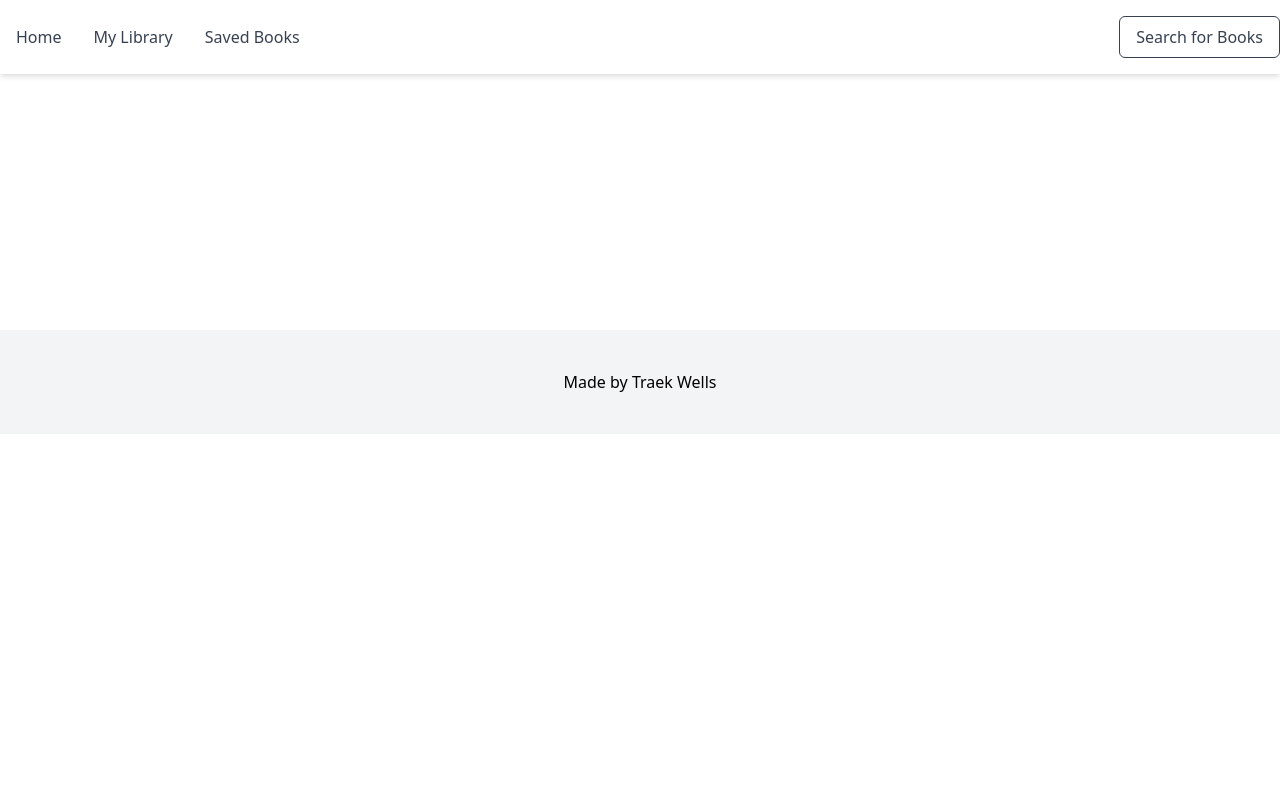
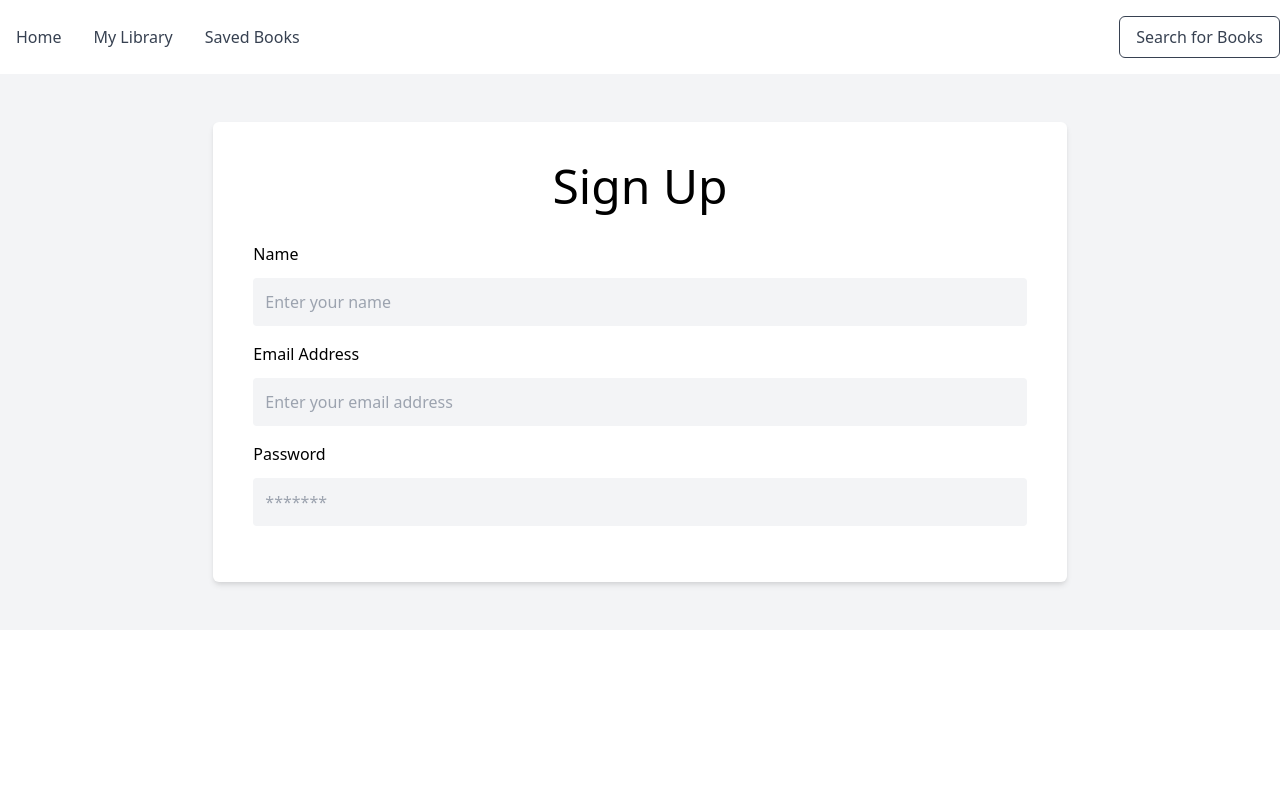
Before and after one commit to TraekWells/book-review-app, a Vue app: page /sign-up in a window 1280 px wide. Shown: the top 800 px of the page. Built offline with nearby package versions, Linux system fonts and the light colour scheme.

Commit message:
Started working on the signup page

```diff
--- a/src/components/BookCard.vue
+++ b/src/components/BookCard.vue
@@ -22,10 +22,17 @@
         {{ book.volumeInfo.title }}
       </h3>
       <p v-if="book.searchInfo" class="flex-grow text-md mb-4">
-        {{ this.stripContent(book.searchInfo.textSnippet) }}
+        {{
+          this.stripContent(
+            this.replaceEntity(this.book.searchInfo.textSnippet)
+          )
+        }}
       </p>
       <router-link
-        :to="{ name: 'BookDetails', params: { title: title, book: book } }"
+        :to="{
+          name: 'BookDetails',
+          params: { title: title, snippet: snippet, book: book },
+        }"
         class="learn-more flex text-blue-600 hover:text-blue-800"
         >Learn More <ArrowRightIcon class="ml-2 transition-all"
       /></router-link>
@@ -49,6 +56,7 @@ export default {
   data() {
     return {
       title: "",
+      snippet: "",
     };
   },
   components: {
@@ -58,11 +66,17 @@ export default {
   methods: {
     stripContent(text) {
       let regex = /(<([^>]+)>)/gi;
-      return text.replace(regex, "");
+      return text.replaceAll(regex, "");
+    },
+    replaceEntity(str) {
+      return str.replaceAll("&#39;", "'");
     },
   },
   created() {
     this.title = slugify(this.book.volumeInfo.title, { lower: true });
+    this.snippet = this.stripContent(
+      this.replaceEntity(this.book.searchInfo.textSnippet)
+    );
     aos.init();
   },
 };
--- /dev/null
+++ b/src/components/SignUp.vue
@@ -0,0 +1,42 @@
+<template>
+  <article class="sign-up bg-gray-100 py-12">
+    <div class="container">
+      <form class="bg-white p-10 rounded-md shadow-md w-2/3 mx-auto">
+        <h1 class="text-center mb-8">Sign Up</h1>
+        <div class="form-field flex flex-col mb-4">
+          <label for="name" class="mb-3">Name</label>
+          <input
+            type="text"
+            id="name"
+            class="p-3 bg-gray-100 rounded"
+            placeholder="Enter your name"
+          />
+        </div>
+        <div class="form-field flex flex-col mb-4">
+          <label for="email" class="mb-3">Email Address</label>
+          <input
+            type="text"
+            id="email"
+            class="p-3 bg-gray-100 rounded"
+            placeholder="Enter your email address"
+          />
+        </div>
+        <div class="form-field flex flex-col mb-4">
+          <label for="password" class="mb-3">Password</label>
+          <input
+            type="password"
+            id="password"
+            class="p-3 bg-gray-100 rounded"
+            placeholder="*******"
+          />
+        </div>
+      </form>
+    </div>
+  </article>
+</template>
+
+<script>
+export default {};
+</script>
+
+<style></style>
--- a/src/router/index.js
+++ b/src/router/index.js
@@ -5,10 +5,16 @@ import Search from "../views/Search.vue";
 import SavedBooks from "../views/SavedBooks.vue";
 import Library from "../views/Library.vue";
 import BookDetails from "../views/BookDetails.vue";
+import SignUp from "../views/SignUp.vue";
 
 Vue.use(VueRouter);
 
 const routes = [
+  {
+    path: "/sign-up",
+    name: "SignUp",
+    component: SignUp,
+  },
   {
     path: "/",
     name: "Home",
--- a/src/views/BookDetails.vue
+++ b/src/views/BookDetails.vue
@@ -1,6 +1,6 @@
 <template>
   <div class="book-details">
-    <header class="bg-gray-700 text-white mb-20 py-20 relative">
+    <header class="bg-gray-800 text-white mb-20 py-20 relative">
       <div class="container flex">
         <div
           v-if="info.volumeInfo.imageLinks.thumbnail"
@@ -9,29 +9,29 @@
           <img
             :src="info.volumeInfo.imageLinks.thumbnail"
             alt=""
-            class="object-cover rounded-md h-96"
+            class="book-image object-cover rounded-md mr-8"
           />
         </div>
         <div class="w-auto max-w-2xl">
-          <p class="text-gray-300 uppercase">
+          <p class="text-green-300 font-bold uppercase mb-3">
             {{ info.volumeInfo.authors[0] }}
           </p>
           <h1 class="text-5xl mb-5">
             {{ info.volumeInfo.title }}
           </h1>
           <p v-if="info.searchInfo" class="flex-grow text-md mb-10">
-            {{ info.searchInfo.textSnippet }}
+            {{ $route.params.snippet }}
           </p>
 
           <div class="buttons flex">
             <a
               href="#"
-              class="py-4 px-7 rounded-md transition-colors bg-gray-600 hover:bg-gray-800 text-white mr-6"
+              class="py-4 px-7 rounded-md transition-colors bg-gray-600 hover:bg-gray-900 text-white mr-6"
               >Mark as Read</a
             >
             <a
               href="#"
-              class="py-4 px-7 rounded-md transition-colors border hover:border-transparent hover:bg-gray-800 hover:text-white border-gray-600"
+              class="py-4 px-7 rounded-md transition-colors border hover:border-transparent hover:bg-gray-900 hover:text-white border-gray-600"
               >Save for Later</a
             >
           </div>
@@ -72,4 +72,8 @@ export default {
 .book-container {
   margin-bottom: -12%;
 }
+
+.book-image {
+  height: 25rem;
+}
 </style>
--- a/src/views/Home.vue
+++ b/src/views/Home.vue
@@ -47,6 +47,7 @@ export default {
     return {
       searchResults: null,
       recommendedBooks: [],
+      interests: null,
     };
   },
   methods: {
@@ -55,7 +56,7 @@ export default {
     },
   },
   mounted() {
-    const api = `https://www.googleapis.com/books/v1/volumes?q=samurai&langRestrict=en&maxResults=20&key=${process.env.VUE_APP_API_KEY}`;
+    const api = `https://www.googleapis.com/books/v1/volumes?q=${this.interests}&langRestrict=en&maxResults=20&key=${process.env.VUE_APP_API_KEY}`;
 
     axios
       .get(api)
--- /dev/null
+++ b/src/views/SignUp.vue
@@ -0,0 +1,15 @@
+<template>
+  <SignUp />
+</template>
+
+<script>
+import SignUp from "@/components/SignUp";
+
+export default {
+  components: {
+    SignUp,
+  },
+};
+</script>
+
+<style></style>
```
